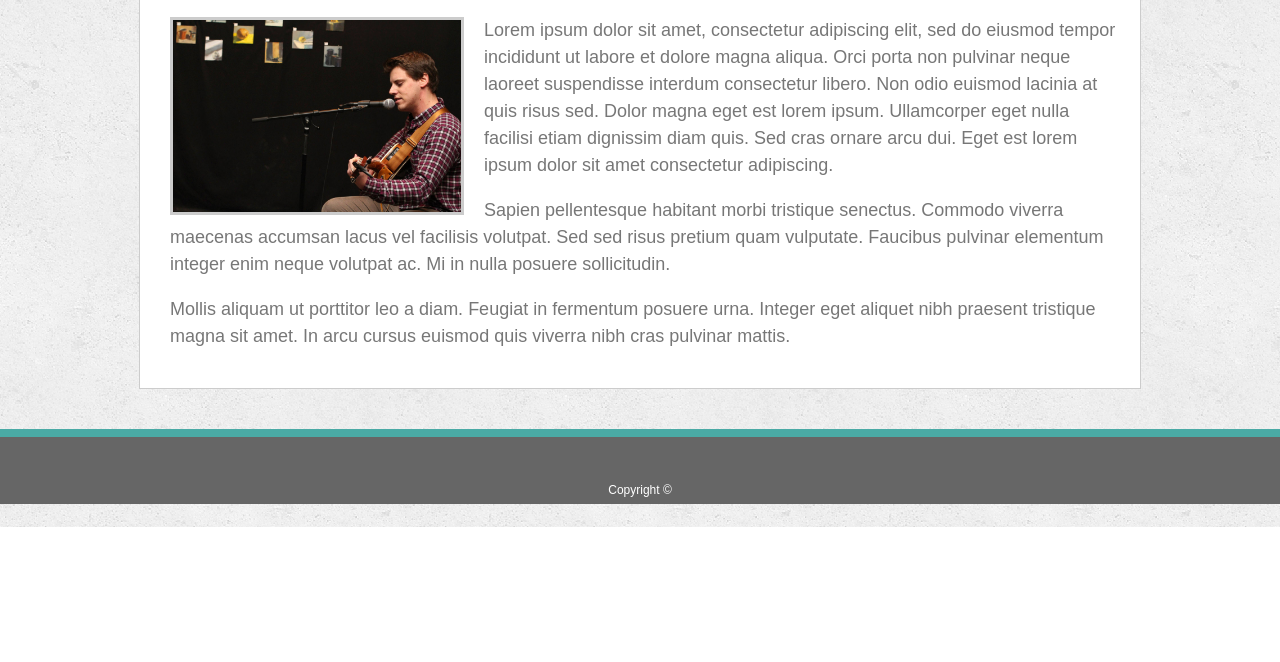
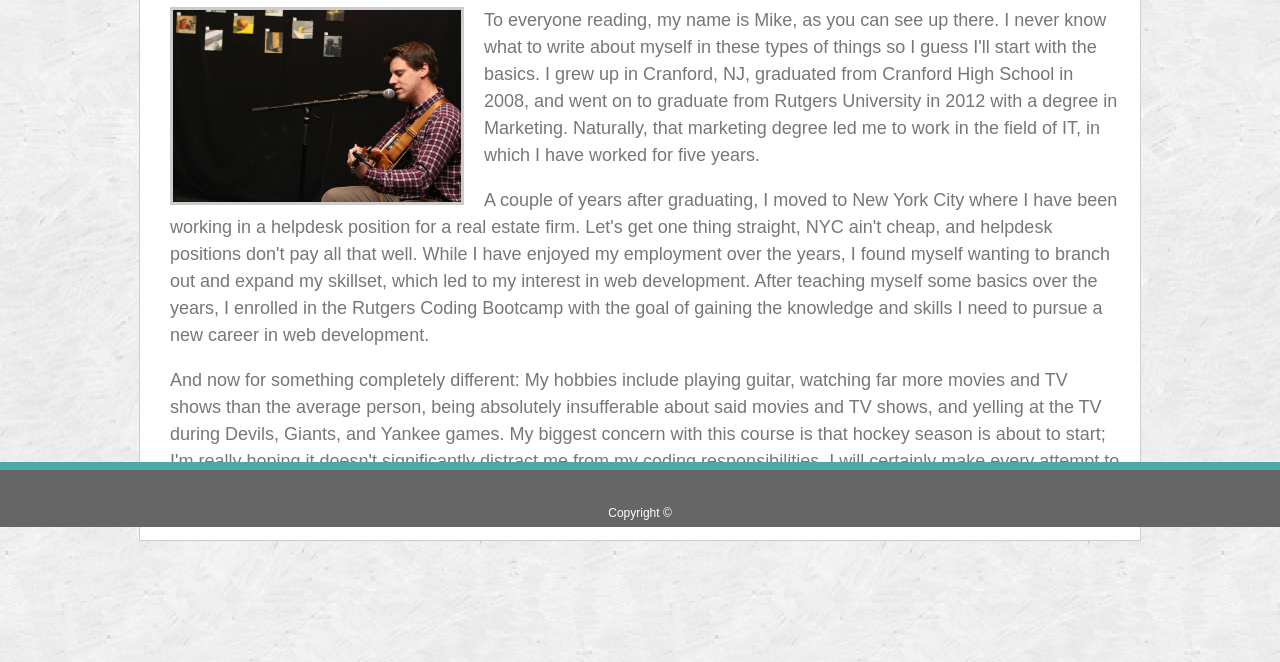
Before and after one commit to bliff182/Basic-Repository, a plain HTML site: page index.html in a window 1280 px wide. Shown: the part 273-935 px from the top of the page. Before the commit the page ends 800 px from the top, so only its background shows below. Drawn offline with Linux system fonts and the light colour scheme.

Commit message:
personal content added, sticky footer attempt

```diff
--- a/assets/css/style.css
+++ b/assets/css/style.css
@@ -1,11 +1,10 @@
-/* index.html */
+/* basics & index.html */
 
 body {
-    background-image: url("../images/concrete_seamless/concrete_seamless.png");
+    background-image: url("../images/scribble_light/scribble_light_@2X.png");
     font-family: Arial, "Helvetica Neue", Helvetica, sans-serif;
     color: #ccc;
     margin: 0;
-    /* padding: 0; */
     font-size: 18px;
     line-height: 150%;
 }
@@ -17,7 +16,6 @@ h1 {
 .masthead {
     background: #fff;
     border-bottom: 1px solid #ccc;
-    /* margin: 0 auto; */
     overflow: auto;
     margin-bottom: 40px;
 }
@@ -28,19 +26,15 @@ h1 {
 }
 
 #nametag{
-    /* position: relative; */
-    /* width: 300px; */
     color: #fff;
     background: #4aaaa5;
-    padding: 25px;
+    padding: 20px;
     text-align: center;
     float: left;
 }
 
 .navBar{
-    /* width: 300px; */
     padding-top: 50px;
-    /* text-align: right; */
     float: right;
 }
 
@@ -83,14 +77,19 @@ a {
     margin-left: 10px;
  }
 
+ /* I'm not sure if this is the sticky footer you had in mind but I tried other ways and couldn't get it to work properly so ¯\_(ツ)_/¯ */
+
  footer {
     color: #fff;
     font-size: 12px;
     background: #666;
     clear: both;
-    padding-top: 40px;
+    padding-top: 30px;
     border-top: 8px solid #4aaaa5;
     text-align: center;
+    position: fixed;
+    bottom: 0;
+    width: 100%;
  }
 
  /* portfolio.html */
--- a/index.html
+++ b/index.html
@@ -8,7 +8,6 @@
 </head>
 
 <body>
-    <!-- background="assets/images/concrete_seamless/concrete_seamless.png" -->
 
     <header class="masthead">
         <div class="headerContent">
@@ -28,29 +27,32 @@
         </header>
         <img id="mainImage" src="assets/images/guitar_pic.jpg" alt="Playing Guitar">
         <p>
-            Lorem ipsum dolor sit amet, consectetur adipiscing elit, sed do eiusmod tempor incididunt ut labore et
-            dolore
-            magna aliqua. Orci porta non pulvinar neque laoreet suspendisse interdum consectetur libero. Non odio
-            euismod lacinia at quis risus sed. Dolor magna eget est lorem ipsum. Ullamcorper eget nulla facilisi
-            etiam
-            dignissim diam quis. Sed cras ornare arcu dui. Eget est lorem ipsum dolor sit amet consectetur
-            adipiscing.
+            To everyone reading, my name is Mike, as you can see up there. I never know what to write about myself in
+            these types of things so I guess I'll start with the basics. I grew up in Cranford, NJ, graduated from
+            Cranford High School in 2008, and went on to graduate from Rutgers University in 2012 with a degree in
+            Marketing. Naturally, that marketing degree led me to work in the field of IT, in which I have worked for
+            five years.
         </p>
         <p>
-            Sapien pellentesque habitant morbi tristique senectus. Commodo viverra maecenas accumsan lacus vel
-            facilisis
-            volutpat. Sed sed risus pretium quam vulputate. Faucibus pulvinar elementum integer enim neque volutpat
-            ac.
-            Mi in nulla posuere sollicitudin.
+            A couple of years after graduating, I moved to New York City where I have been working in a helpdesk
+            position for a real estate firm. Let's get one thing straight, NYC ain't cheap, and helpdesk positions don't
+            pay all that well. While I have enjoyed my employment over the years, I found myself wanting to branch out
+            and expand my skillset, which led to my interest in web development. After teaching myself some basics over
+            the years, I enrolled in the Rutgers Coding Bootcamp with the goal of gaining the knowledge and skills I
+            need to pursue a new career in web development.
         </p>
         <p>
-            Mollis aliquam ut porttitor leo a diam. Feugiat in fermentum posuere urna.
-            Integer eget aliquet nibh praesent tristique magna sit amet. In arcu cursus euismod quis viverra nibh
-            cras
-            pulvinar mattis.
+            And now for something completely different: My hobbies include playing guitar, watching far more movies and
+            TV shows than the average person, being absolutely insufferable about said movies and TV shows, and yelling
+            at the TV during Devils, Giants, and Yankee games. My biggest concern with this course is that hockey season
+            is about to start; I'm really hoping it doesn't significantly distract me from my coding responsibilities. I
+            will certainly make every attempt to not let that happen but I'm telling you right now I can't make any
+            promises.
         </p>
     </section>
-
+    <br>
+    <br>
+    <br>
     <footer>
         Copyright &copy;
     </footer>
```
Also changed, not shown: contact.html (+4 -1 lines), portfolio.html (+4 -1 lines), assets/images/concrete_seamless/concrete_seamless.png (deleted), assets/images/scribble_light/readme.txt (renamed from assets/images/concrete_seamless/readme.txt), assets/images/scribble_light/scribble_light.png (added), assets/images/scribble_light/scribble_light_@2X.png (added), 1 other file.
